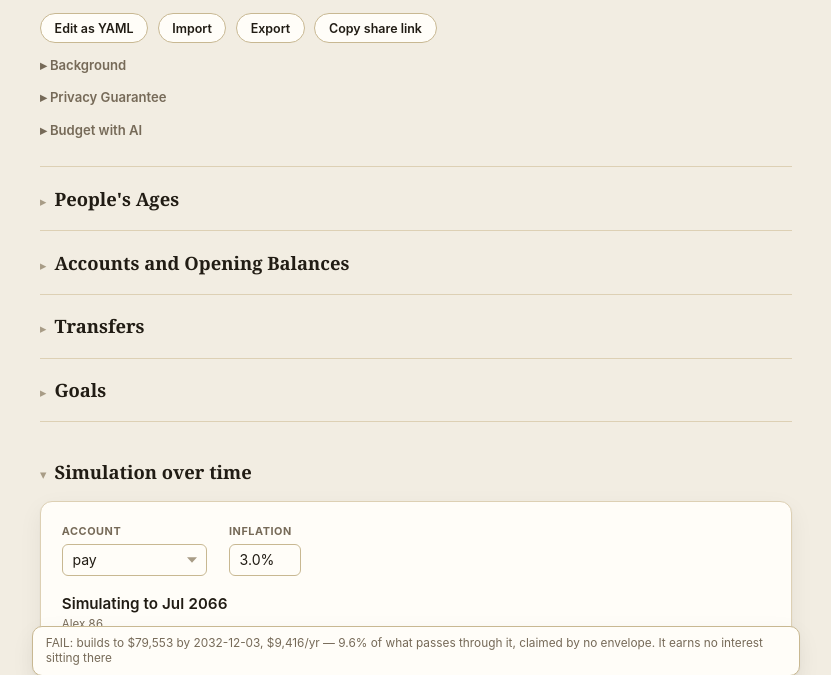
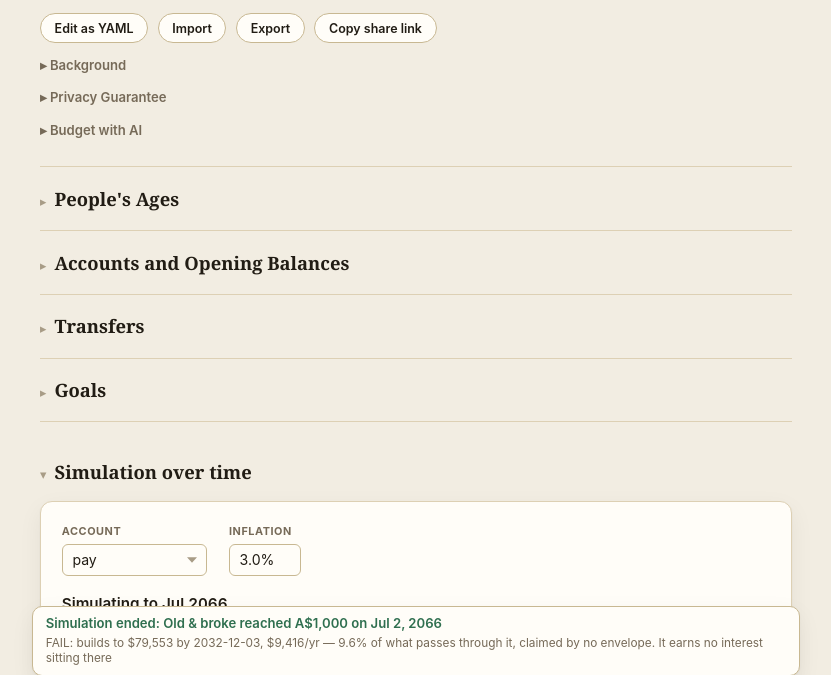
Before and after one commit to lukerohde/envelopes, a website built with Vite: page index.html in a window 1280 px wide. Shown: the part 111-786 px from the top of the page, without its empty margins (224-1055 px from the left). Built offline with nearby package versions, Linux system fonts and the light colour scheme.

Commit message:
feat: show terminal simulation notice

```diff
--- a/index.html
+++ b/index.html
@@ -103,6 +103,7 @@
     }
     .notice-dock p { margin: 0; line-height: 1.3; }
     .notice-dock .impact-status { color: var(--ink); font-size: .82rem; }
+    .notice-dock .terminal-status { color: var(--accent); font-size: .82rem; font-weight: 600; }
     .notice-dock .plan-status { color: var(--ink-muted); font-size: .74rem; }
     .notice-dock p:empty { display: none; }
 
@@ -737,6 +738,7 @@
   </div>
 
   <div class="notice-dock" aria-label="Plan notices" aria-live="polite">
+    <p class="terminal-status" id="terminalStatus"></p>
     <p class="impact-status" id="impactStatus"></p>
     <p class="plan-status" id="planStatus"></p>
   </div>
--- a/src/main.ts
+++ b/src/main.ts
@@ -33,6 +33,7 @@ function main(state: UIState): void {
     scrubReadout: document.querySelector<HTMLElement>("#scrubReadout")!,
     milestoneRows: document.querySelector<HTMLElement>("#milestoneRows")!,
     timelineTicks: document.querySelector<HTMLElement>("#timelineTicks")!,
+    terminalStatus: document.querySelector<HTMLElement>("#terminalStatus")!,
     impactStatus: document.querySelector<HTMLElement>("#impactStatus")!,
     planStatus: document.querySelector<HTMLElement>("#planStatus")!,
     dollarButtons: document.querySelectorAll<HTMLButtonElement>(".dt-btn"),
--- a/src/ui/simulation.ts
+++ b/src/ui/simulation.ts
@@ -43,6 +43,7 @@ interface Elements {
   scrubReadout: HTMLElement;
   milestoneRows: HTMLElement;
   timelineTicks: HTMLElement;
+  terminalStatus: HTMLElement;
   impactStatus: HTMLElement;
   planStatus: HTMLElement;
   dollarButtons: NodeListOf<HTMLButtonElement>;
@@ -412,6 +413,12 @@ export function createSimulationView(elements: Elements) {
       const result = run(budget, start, end, trackNames);
       const { history, completed, phases, endedOn } = result;
       terminalYear = endedOn ? daysBetween(start, endedOn) / 365.25 : Infinity;
+      const terminalGoal = endedOn
+        ? budget.goals.find((goal) => goal.exit && completed.some(([name, when]) => name === goal.name && when === endedOn))
+        : undefined;
+      elements.terminalStatus.textContent = terminalGoal && endedOn
+        ? `Simulation ended: ${terminalGoal.name} reached ${money(terminalGoal.target)} on ${formatDateLong(endedOn)}`
+        : "";
       lastPhases = phases;
       lastBudget = budget;
       const current: PlanOutcome = { budget, result, start, end };
```
